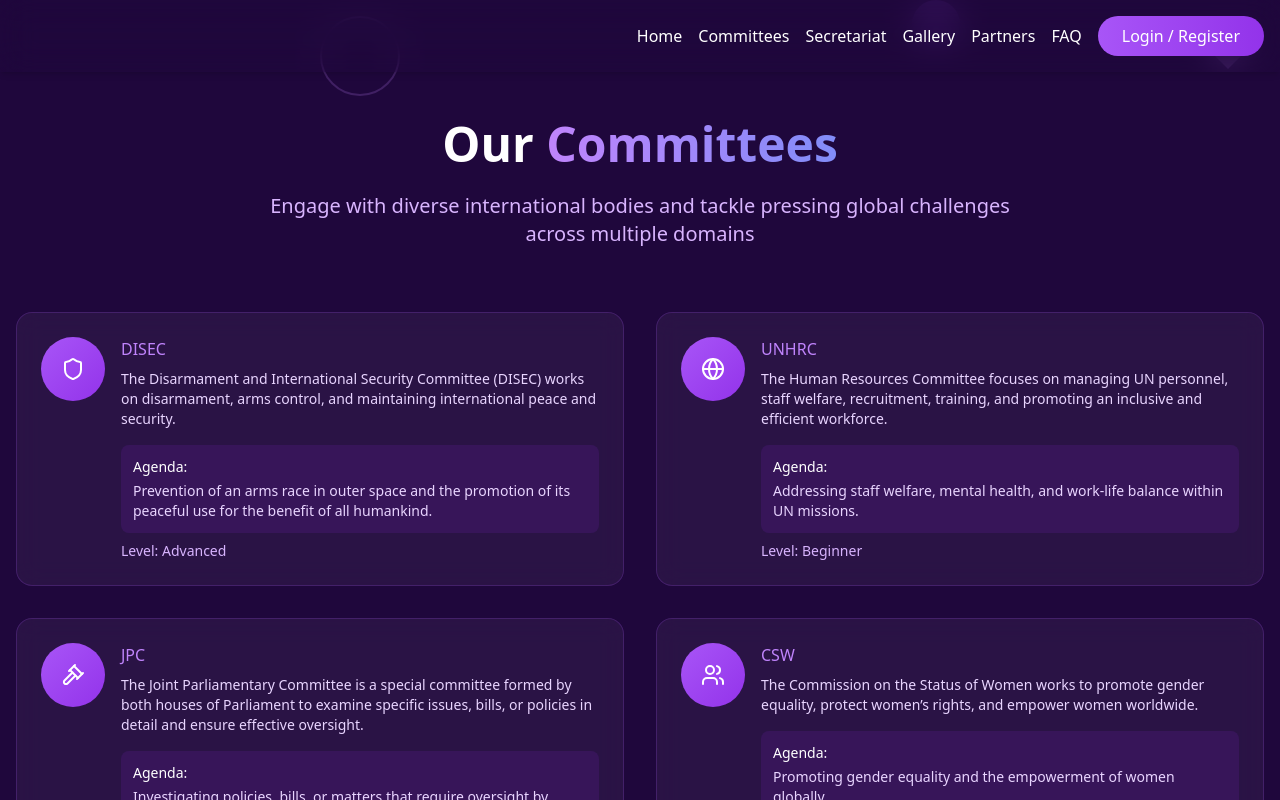
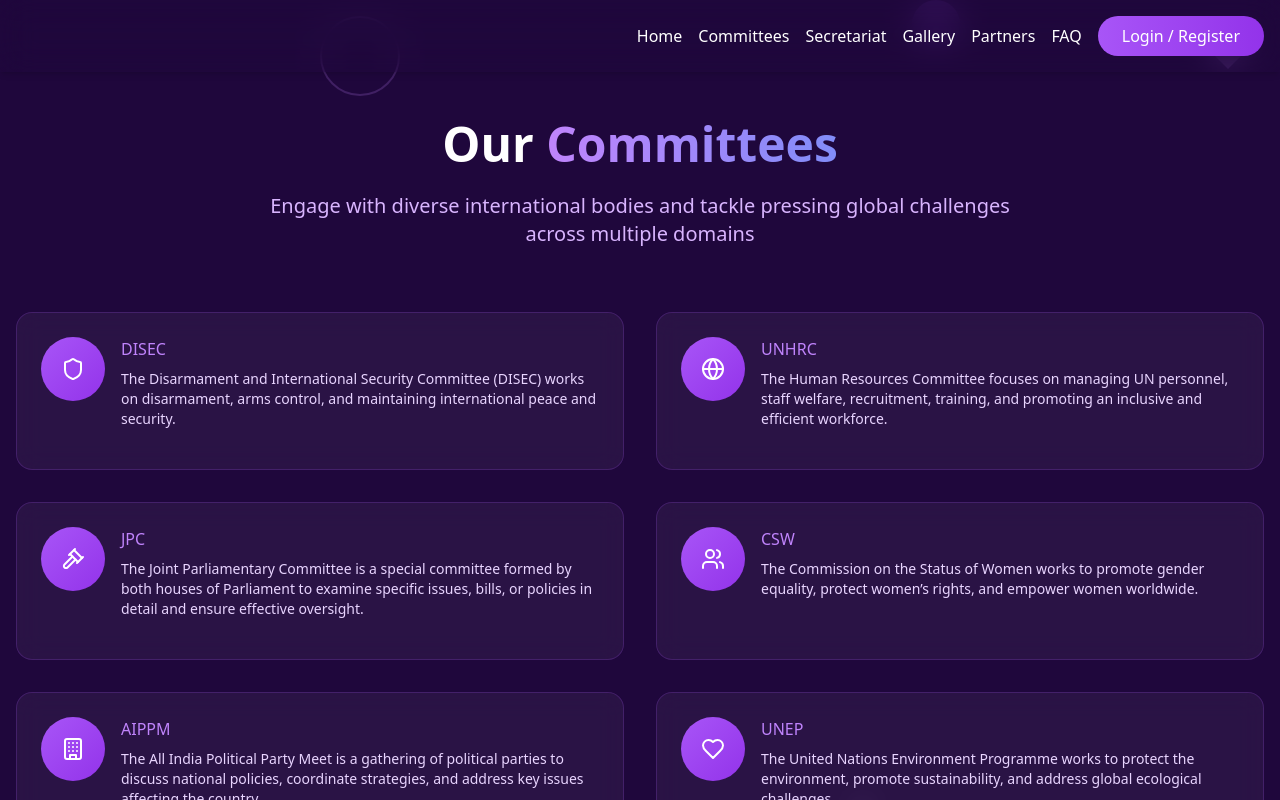
Before and after one commit to imam-haris/iitv-mun, a React (Vite) app: page /committees in a window 1280 px wide. Shown: the top 800 px of the page. Built offline with nearby package versions, Linux system fonts and the light colour scheme.

Commit message:
Small changes

```diff
--- a/src/components/Committees.tsx
+++ b/src/components/Committees.tsx
@@ -150,43 +150,25 @@ const Committees = () => {
                     {committee.description}
                   </p>
                   <div className="space-y-2">
-                    <div className="bg-purple-900/30 rounded-lg p-3">
+                    {/* <div className="bg-purple-900/30 rounded-lg p-3">
                       <p className="text-white font-medium text-sm mb-1">
                         Agenda:
                       </p>
                       <p className="text-purple-200 text-sm">
                         {committee.agenda}
                       </p>
-                    </div>
-                    <div className="flex items-center justify-between text-sm">
-                      {/* <span className="text-purple-300">
-                        Delegates: {committee.delegates}
-                      </span> */}
+                    </div> */}
+                    {/* <div className="flex items-center justify-between text-sm">
                       <span className="text-purple-300">
                         Level: {committee.level}
                       </span>
-                    </div>
+                    </div> */}
                   </div>
                 </div>
               </div>
             </div>
           ))}
         </div>
-
-        {/* <div className="mt-16 text-center">
-          <div className="bg-white/5 backdrop-blur-md rounded-2xl p-8 border border-purple-500/20">
-            <h3 className="text-2xl font-bold text-white mb-4">Committee Registration</h3>
-            <p className="text-purple-200 mb-6">
-              Choose your preferred committee and secure your spot in IITBHU MUN 2025. Limited seats available!
-            </p>
-            <a
-              href="#register"
-              className="inline-block bg-gradient-to-r from-purple-500 to-purple-600 text-white px-8 py-3 rounded-full font-semibold hover:from-purple-600 hover:to-purple-700 transition-all duration-300 transform hover:scale-105"
-            >
-              Register for Committees
-            </a>
-          </div>
-        </div> */}
       </div>
     </section>
   );
```
